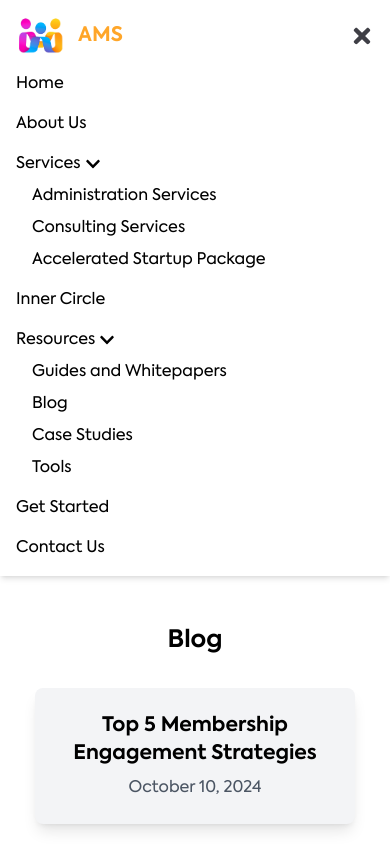
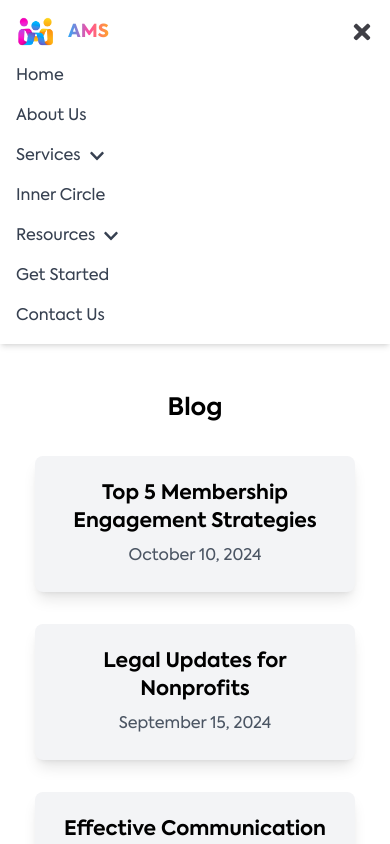
Before and after one commit to Nouman64-cat/association-management-services, a Next.js app: page /resources/blog in a window 390 px wide. Both pictures are taken after a click on the button 362 px from the left and 36 px from the top of the page. Shown: the top 844 px of the page. Built offline with nearby package versions, Linux system fonts and the light colour scheme.

Commit message:
mobile navbar responsiveness ensure

```diff
--- a/app/components/footer/Footer.tsx
+++ b/app/components/footer/Footer.tsx
@@ -23,7 +23,7 @@ const Footer: React.FC = () => {
 
         {/* Quick Links */}
         <div className="flex flex-col items-center md:items-start space-y-4">
-          <h3 className="font-bold text-lg text-heading">Quick Links</h3>
+          <h3 className="font-extrabold text-lg text-heading">Quick Links</h3>
           <Link href="/" className="hover:text-orangish">Home</Link>
           <Link href="/about" className="hover:text-orangish">About Us</Link>
           <Link href="/inner-circle" className="hover:text-orangish">Inner Circle</Link>
--- a/app/components/home-page/InnerCircleLink.tsx
+++ b/app/components/home-page/InnerCircleLink.tsx
@@ -4,7 +4,7 @@ import { FaTelegramPlane } from "react-icons/fa";
 const InnerCircleLink: React.FC = () => {
   return (
     <section className="py-12 text-center bg-slate-100">
-      <h2 className="text-4xl font-bold font-axiforma mb-4 text-heading">
+      <h2 className="text-4xl font-extrabold font-axiforma mb-4 text-heading">
         Join Our Inner Circle <span className="bg-gradient-to-r from-bluish via-pinkish to-orangish bg-clip-text text-transparent">
           Mastermind
         </span> Group
--- a/app/components/navbar/MobileNavbar.tsx
+++ b/app/components/navbar/MobileNavbar.tsx
@@ -7,78 +7,95 @@ import logo from "@/public/ams_logo.png";
 
 const MobileNavbar: React.FC = () => {
   const [menuOpen, setMenuOpen] = useState(false);
+  const [servicesOpen, setServicesOpen] = useState(false);
+  const [resourcesOpen, setResourcesOpen] = useState(false);
+
+  const closeMenu = () => setMenuOpen(false);
 
   return (
-    <nav className="px-4 py-4 shadow-md">
+    <nav className="px-4 py-4 shadow-md bg-white text-gray-700">
       <div className="flex justify-between items-center">
-        <Link href="/" className="text-xl font-bold">
+        <Link href="/" className="text-xl font-bold" onClick={closeMenu}>
           <div className="flex items-center gap-3">
             <Image
               src={logo}
               alt="AMS | Association Management Services"
-              width={50}
-              height={50}
+              width={40}
+              height={40}
             />
-            <h1 className="font-axiforma text-orangish leading-none">AMS</h1>
+            <h1 className="font-axiforma text-lg font-extrabold bg-gradient-to-r from-bluish via-pinkish to-orangish bg-clip-text text-transparent">
+              AMS
+            </h1>
           </div>
         </Link>
         <button onClick={() => setMenuOpen(!menuOpen)} className="text-2xl text-zinc-700">
           {menuOpen ? <FaTimes /> : <FaBars />}
         </button>
       </div>
+
       {menuOpen && (
-        <ul className="mt-4 space-y-4">
-          <li>
-            <Link href="/">Home</Link>
+        <ul className="mt-4 space-y-4 text-left">
+          <li className="hover:text-orangish">
+            <Link href="/" onClick={closeMenu}>Home</Link>
+          </li>
+          <li className="hover:text-orangish">
+            <Link href="/about" onClick={closeMenu}>About Us</Link>
           </li>
           <li>
-            <Link href="/about">About Us</Link>
-          </li>
-          <li>
-            <button className="flex items-center space-x-1">
+            <button
+              onClick={() => setServicesOpen(!servicesOpen)}
+              className="flex items-center space-x-2 hover:text-orangish w-full"
+            >
               <span>Services</span>
-              <FaChevronDown />
+              <FaChevronDown className={`${servicesOpen ? "rotate-180" : ""} transition-transform duration-200`} />
             </button>
-            <div className="ml-4 mt-2 space-y-2">
-              <Link href="/services/administration" className="block">
+            {servicesOpen && (
+              <div className="ml-4 mt-2 space-y-2 text-gray-600">
+                <Link href="/services/administration" className="block hover:text-orangish" onClick={closeMenu}>
                   Administration Services
                 </Link>
-              <Link href="/services/consulting" className="block">
+                <Link href="/services/consulting" className="block hover:text-orangish" onClick={closeMenu}>
                   Consulting Services
                 </Link>
-              <Link href="/services/startup" className="block">
+                <Link href="/services/startup" className="block hover:text-orangish" onClick={closeMenu}>
                   Accelerated Startup Package
                 </Link>
               </div>
+            )}
+          </li>
+          <li className="hover:text-orangish">
+            <Link href="/inner-circle" onClick={closeMenu}>Inner Circle</Link>
           </li>
           <li>
-            <Link href="/inner-circle">Inner Circle</Link>
-          </li>
-          <li>
-            <button className="flex items-center space-x-1">
+            <button
+              onClick={() => setResourcesOpen(!resourcesOpen)}
+              className="flex items-center space-x-2 hover:text-orangish w-full"
+            >
               <span>Resources</span>
-              <FaChevronDown />
+              <FaChevronDown className={`${resourcesOpen ? "rotate-180" : ""} transition-transform duration-200`} />
             </button>
-            <div className="ml-4 mt-2 space-y-2">
-              <Link href="/resources/guides" className="block">
+            {resourcesOpen && (
+              <div className="ml-4 mt-2 space-y-2 text-gray-600">
+                <Link href="/resources/guides" className="block hover:text-orangish" onClick={closeMenu}>
                   Guides and Whitepapers
                 </Link>
-              <Link href="/resources/blog" className="block">
+                <Link href="/resources/blog" className="block hover:text-orangish" onClick={closeMenu}>
                   Blog
                 </Link>
-              <Link href="/resources/case-studies" className="block">
+                <Link href="/resources/case-studies" className="block hover:text-orangish" onClick={closeMenu}>
                   Case Studies
                 </Link>
-              <Link href="/resources/tools" className="block">
+                <Link href="/resources/tools" className="block hover:text-orangish" onClick={closeMenu}>
                   Tools
                 </Link>
               </div>
+            )}
           </li>
-          <li>
-            <Link href="/get-started">Get Started</Link>
+          <li className="hover:text-orangish">
+            <Link href="/get-started" onClick={closeMenu}>Get Started</Link>
           </li>
-          <li>
-            <Link href="/contact">Contact Us</Link>
+          <li className="hover:text-orangish">
+            <Link href="/contact" onClick={closeMenu}>Contact Us</Link>
           </li>
         </ul>
       )}
```
Lines whose indentation alone changed are shown as unchanged.
